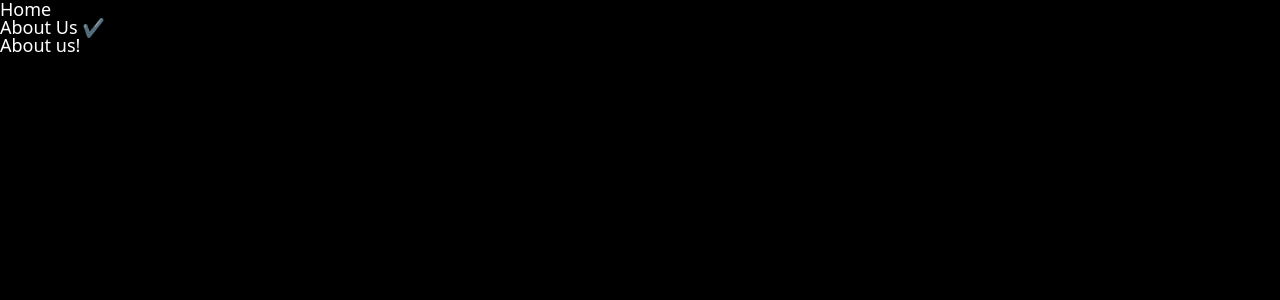
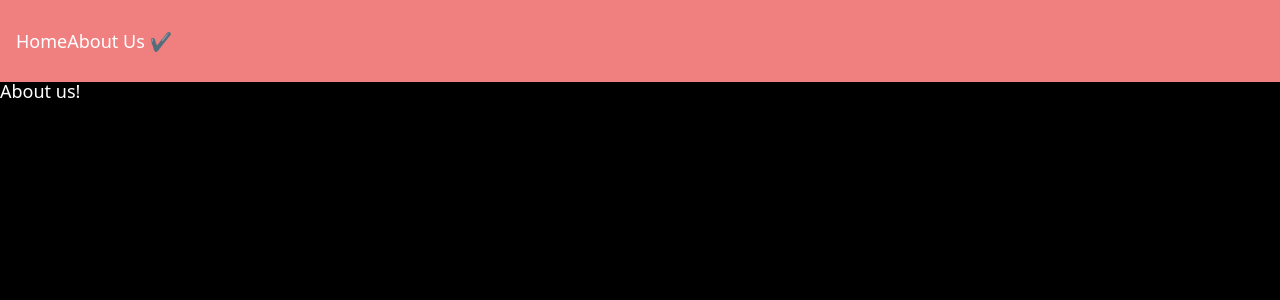
Before and after one commit to xxyeon129/TIL, a Next.js app in the folder Next/Code/: page /about-us in a window 1280 px wide. Shown: the top 300 px of the page. Built offline with nearby package versions, Linux system fonts and the light colour scheme.

Commit message:
NextJS Code: navigation css module

```diff
--- a/Next/Code/components/navigation.tsx
+++ b/Next/Code/components/navigation.tsx
@@ -2,13 +2,13 @@
 
 import Link from 'next/link';
 import { usePathname } from 'next/navigation';
+import styles from '../styles/navigation.module.css';
 
 export default function Navigation() {
   const path = usePathname();
-  console.log(path);
 
   return (
-    <nav>
+    <nav className={styles.nav}>
       <ul>
         <li>
           <Link href="/">Home</Link> {path === '/' ? '✔️' : ''}
--- /dev/null
+++ b/Next/Code/styles/navigation.module.css
@@ -0,0 +1,8 @@
+.nav {
+  background-color: lightcoral;
+  padding: 2rem 1rem;
+}
+
+.nav ul {
+  display: flex;
+}
```
